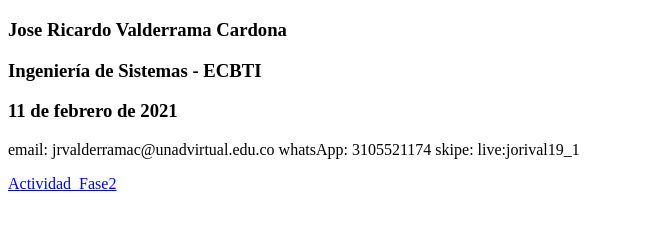
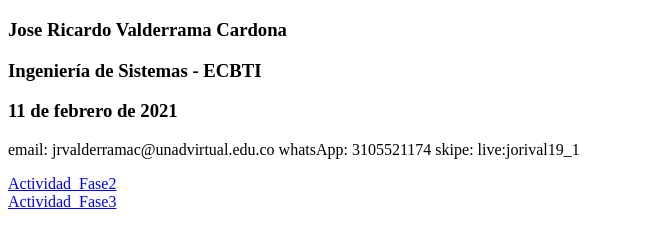
Before and after one commit to Ricahrd1982/DSW-RicardoValderramaCardona, a plain HTML site: page index.html in a window 1280 px wide. Shown: the part 61-306 px from the top of the page, without its empty margins (0-658 px from the left). Drawn offline with Linux system fonts and the light colour scheme.

Commit message:
Update index.html

```diff
--- a/index.html
+++ b/index.html
@@ -23,6 +23,6 @@
     </p>
     <a href="design.html">Actividad_Fase2</a>
     <br>
-    <a href="Fase3"Actividad_Fase3</a>
+    <a href="Fase3">Actividad_Fase3</a>
 </body>
 </html>
```
